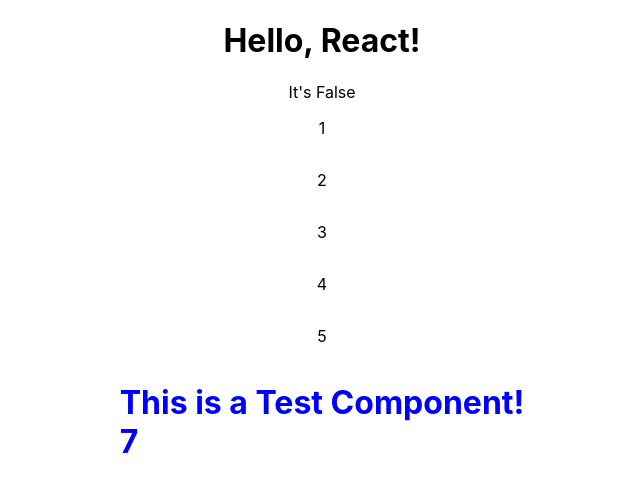
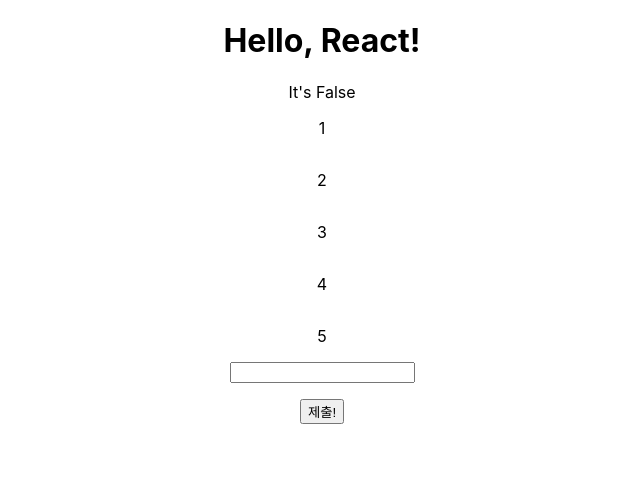
Before and after one commit to albertshin5172/React_Lecture_2_From_Inflearn, a React (Create React App) app: page / in a window 1280 px wide. Shown: the top 492 px of the page, without its empty margins (318-958 px from the left). Built offline with nearby package versions, Linux system fonts and the light colour scheme.

Commit message:
feat : section2 React - 7. useState(1), 8. useState(2), 9. useState(3)

```diff
--- a/src/App.js
+++ b/src/App.js
@@ -1,5 +1,5 @@
 //import logo from "./logo.svg";
-import "./App.css";
+//import "./App.css";
 import Test from "./Test";
 
 function App() {
--- a/src/Test.js
+++ b/src/Test.js
@@ -1,27 +1,128 @@
-import React from "react";
+import React, { useState } from "react";
 
+/* 5. Component
+   6. JSX,
+   7. useState(1),
+   8. useState(2) */
 /*
 1. The name of a component must begin with an uppercase letter.
 2. The component must be exported so that it can be used by other components.
 3. If a component wants to use another component, it must import it.
 */
+// function Test() {
+//   //JSX
+//   //1. CamelCase principle: className
+//   //2. js:{}
+//   //3. css, style, {{}} + object
+//   //const Temp = 7;
+
+//   /*
+//     1. First argument: Variable name
+//     2. Second argument: Function that changes the state
+//     3. UseState function arguments: Initial state type and value
+
+//     There's no need to re-render (refresh) the screen when the state value changes.
+
+//     1. Always use setState when changing the state value!
+//     2. Call setState with the on attribute of the HTML tag: function(){}
+//   */
+//   //const [Temp, setTemp] = useState(0);
+//   //const [Temp, setTemp] = useState([]);
+//   //const [Number, setNumber] = useState(0);
+//   const [Temp, setTemp] = useState(false);
+//   return (
+//     // 1. 가정문 : if-else, switch
+//     // 2. 반복문 : for
+//     <div>
+//       {/*
+//         Temp의 값이 참이면 h1 tag를 보여주고,
+//         Temp의 값이 거짓이면, h1 tag 숨겨주는 역할
+//         btn 클릭할때마다 temp 값이 !
+//       */}
+//       {Temp ? <h1 className="test">This is a Test Component!</h1> : null}
+//       <button
+//         onClick={() => {
+//           setTemp(!Temp);
+//         }}
+//       >
+//         {Temp ? "Hide" : "Show"}
+//       </button>
+//       {/* <h1 className="" style={{ color: "red", fontSize: "3rem" }}></h1> */}
+
+//       {/* <br />
+//       {Temp.map((element, idx) => {
+//         return <p key={idx}>{element}</p>;
+//       })}
+//       <button
+//         onClick={() => {
+//           let arr = [];
+//           arr = [...Temp];
+//           arr.push(Number);
+//           setNumber(Number + 1);
+//           setTemp([...arr]);
+
+//           //setTemp(Temp + 1);
+//         }}
+//       >
+//         Increment
+//       </button> */}
+//     </div>
+//   );
+// }
+
+/*
+  9. useState(3)
+*/
 function Test() {
-  //JSX
-  //1. CamelCase principle: className
-  //2. js:{}
-  //3. css, style, {{}} + object
-  const Temp = 7;
+  const [Content, setContent] = useState("");
+  const [ContentList, setContentList] = useState([]);
+  const onSubmit = () => {
+    //alert(Content);
+    let tempArr = [...ContentList];
+    tempArr.push(Content);
+    setContentList([...tempArr]);
+    setContent("");
+  };
 
   return (
-    // 1. 가정문 : if-else, switch
-    // 2. 반복문 : for
-    <div>
-      <h1 className="test">
-        {/* <h1 className="" style={{ color: "red", fontSize: "3rem" }}></h1> */}
-        This is a Test Component!
-        <br />
-        {Temp}
-      </h1>
+    <div
+      style={{
+        display: "flex",
+        flexDirection: "column",
+        alignItems: "center",
+        width: "100%",
+      }}
+    >
+      {ContentList.map((content, idx) => {
+        return (
+          <div
+            key={idx}
+            style={{
+              width: "100%",
+              marginLeft: "1rem",
+              textDecoration: "underline",
+            }}
+          >
+            내용 : {content}
+          </div>
+        );
+      })}
+      <input
+        type="text"
+        value={Content}
+        onChange={(e) => {
+          console.log(e.currentTarget.value);
+          setContent(e.currentTarget.value);
+        }}
+      />
+      <button
+        onClick={() => {
+          onSubmit();
+        }}
+        style={{ marginTop: "1rem" }}
+      >
+        제출!
+      </button>
     </div>
   );
 }
```
